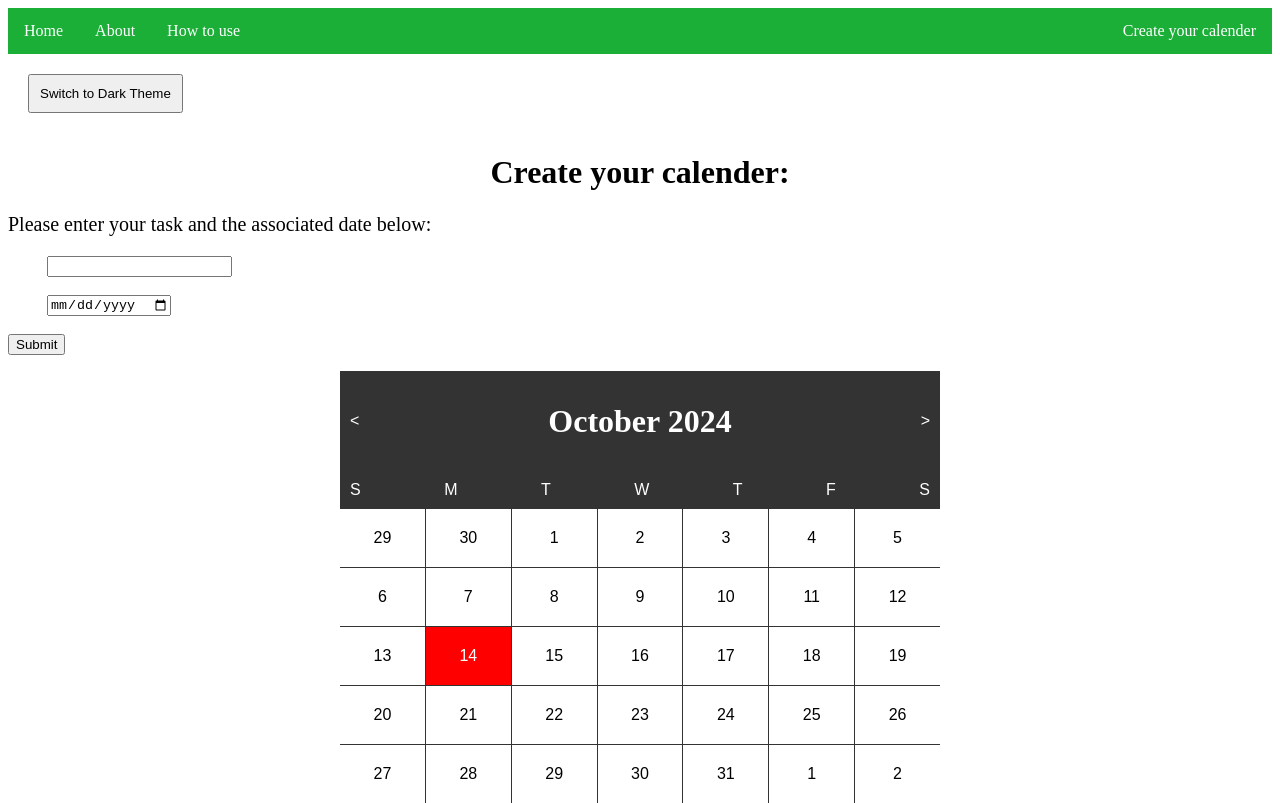
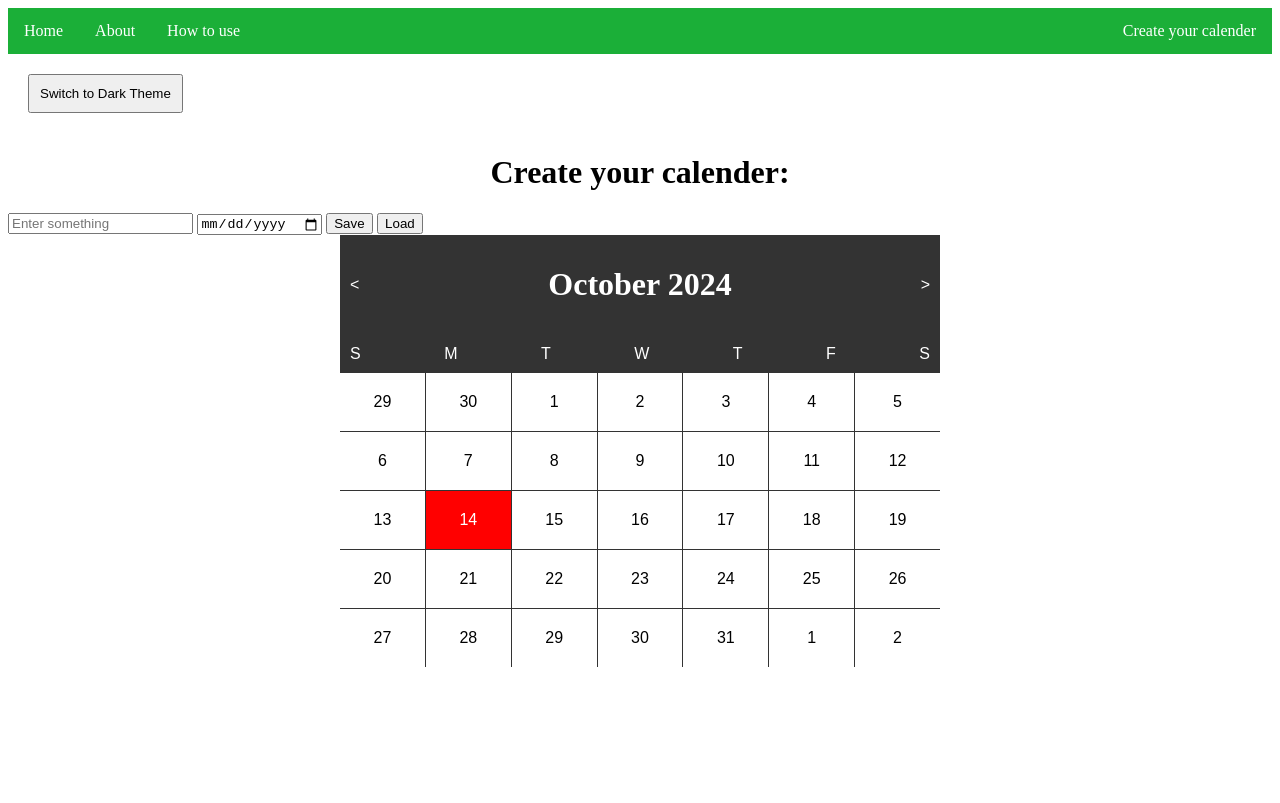
Before and after one commit to StarreeTM/Website, a plain HTML site: page create.html in a window 1280 px wide. Drawn offline with Linux system fonts and the light colour scheme.

Commit message:
Add files via upload

```diff
--- a/create.html
+++ b/create.html
@@ -69,38 +69,59 @@
 <body>
 
 
-<p>Please enter your task and the associated date below:</p>
+<!DOCTYPE html>
+<html lang="en">
+<head>
+    <meta charset="UTF-8">
+    <meta name="viewport" content="width=device-width, initial-scale=1.0">
+    <title>Local Storage Example</title>
+</head>
+<body>
+    <input type="text" id="userInput" placeholder="Enter something" required>
+    <input type="date" id="dateInput" required>
+    <button onclick="saveData()">Save</button>
+    <button onclick="loadData()">Load</button>
+    <div id="output"></div>
 
-<form id="taskForm">
-    <label for="task">Task:</label>
-    <input type="text" id="task" name="task" required><br><br>
+    <script>
+        function saveData() {
+            const userInput = document.getElementById('userInput').value;
+            const dateInput = document.getElementById('dateInput').value;
 
-    <label for="date">Date:</label>
-    <input type="date" id="date" name="date" required><br><br>
-
-    <input type="submit" value="Submit">
-</form>
-
-<div id="output"></div>
-
-<script>
-    document.getElementById('taskForm').addEventListener('submit', function(event) {
-
-        event.preventDefault();
+            if (!userInput || !dateInput) {
+                alert('Please enter both data and a date.');
+                return;
+            }
 
 
-        const task = document.getElementById('task').value;
-        const date = document.getElementById('date').value;
+            let savedData = JSON.parse(localStorage.getItem('savedData')) || [];
 
 
-        const output = document.getElementById('output');
-        output.innerHTML += `<p>Task: ${task}, Date: ${date}</p>`;
+            const newEntry = {
+                text: userInput,
+                date: dateInput
+            };
 
 
-        this.reset();
-    });
-</script>
+            savedData.push(newEntry);
 
+
+            localStorage.setItem('savedData', JSON.stringify(savedData));
+            alert('Data saved!');
+
+
+            document.getElementById('userInput').value = '';
+            document.getElementById('dateInput').value = '';
+        }
+
+        function loadData() {
+            const savedData = JSON.parse(localStorage.getItem('savedData')) || [];
+            const outputDiv = document.getElementById('output');
+            outputDiv.innerHTML = savedData.length > 0
+                ? savedData.map(entry => `<div>${entry.text} (Date: ${entry.date})</div>`).join('')
+                : 'No data found.';
+        }
+    </script>
 </body>
 </html>
 
```
Also changed, not shown: HTMLPage1.html (added, +67 -0 lines), HTU.html (+2 -1 lines), about.html (+1 -1 lines), index.html (+3 -1 lines).
